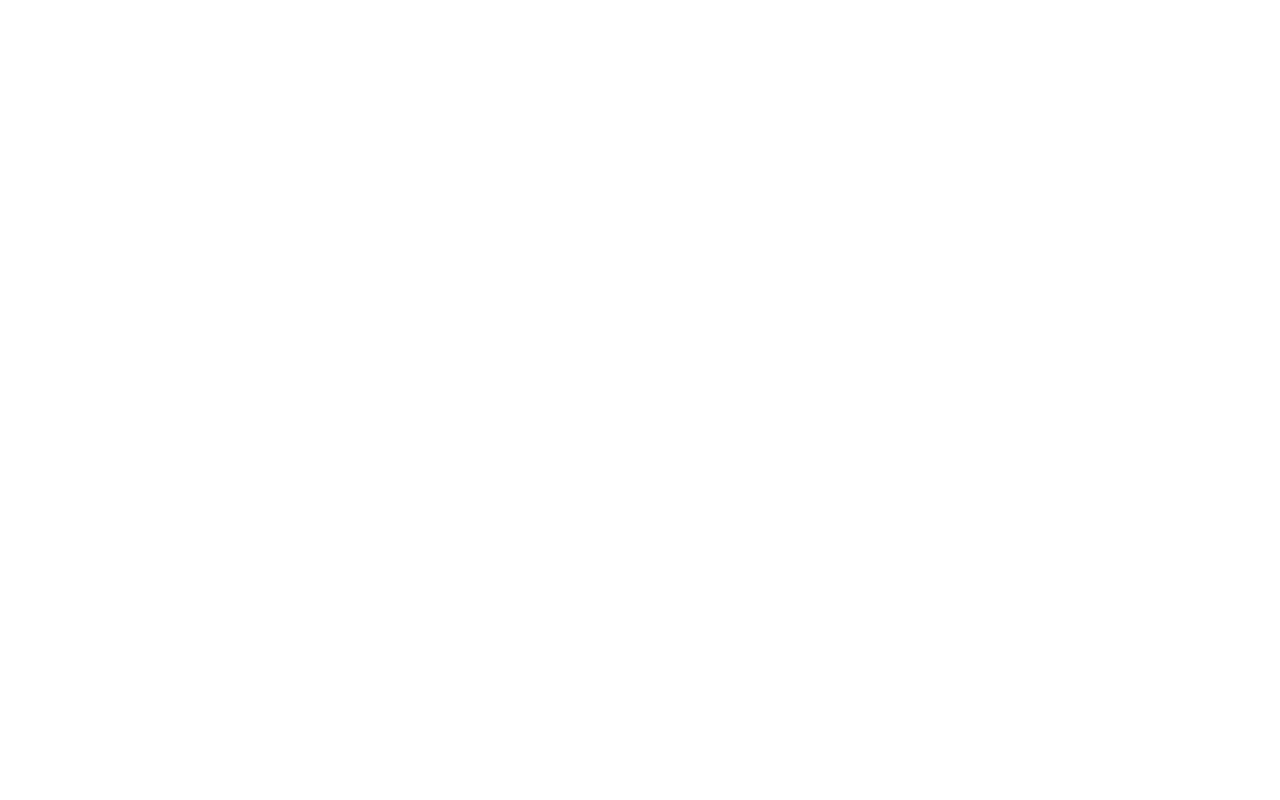
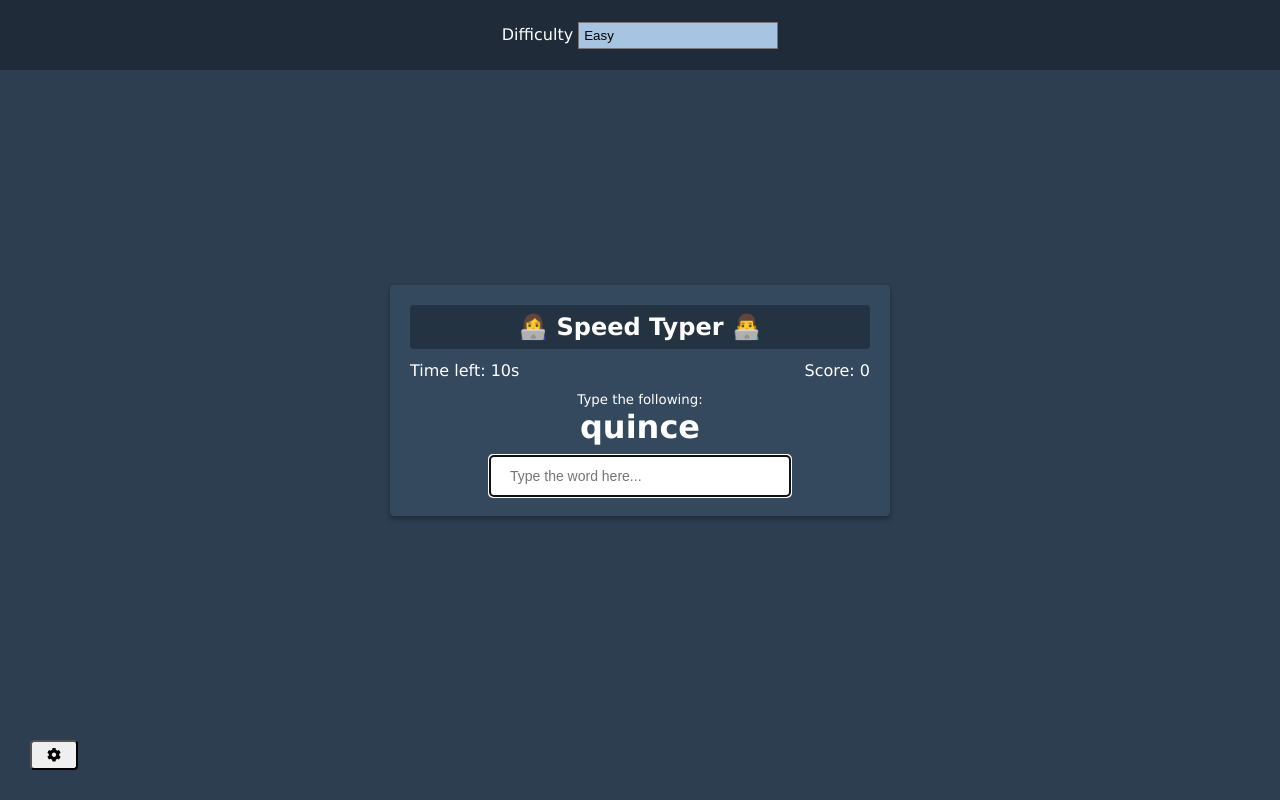
Before and after one commit to danielavazquez/typing-game, a website: page src/index.html in a window 1280 px wide. Drawn offline with nearby package versions, Linux system fonts and the light colour scheme; files that its build step writes are made by us from their sources.

Commit message:
Start HTML, add CSS styling, add JavaScript DOM elements and eventListener for text input

```diff
--- a/src/index.html
+++ b/src/index.html
@@ -1,14 +1,51 @@
 <!DOCTYPE html>
 <html lang="en">
+
 <head>
   <meta charset="UTF-8" />
   <meta name="viewport" content="width=device-width, initial-scale=1.0" />
   <meta http-equiv="X-UA-Compatible" content="ie=edge" />
+  <link rel="stylesheet" href="https://cdnjs.cloudflare.com/ajax/libs/font-awesome/5.11.2/css/all.min.css"
+    integrity="sha256-+N4/V/SbAFiW1MPBCXnfnP9QSN3+Keu+NlB+0ev/YKQ=" crossorigin="anonymous" />
   <link rel="stylesheet" href="css/index.css" />
-    <title>Title</title>
+  <title>Speed Typer</title>
 </head>
+
 <body>
-    <div class="container"></div>
+  <button id="settings-btn" class="settings-btn">
+    <i class="fas fa-cog"></i>
+  </button>
+
+  <div id="settings" class="settings">
+    <form id="settings-form">
+      <div>
+        <label for="difficulty">Difficulty</label>
+        <select id="difficulty">
+          <option value="easy">Easy</option>
+          <option value="medium">Medium</option>
+          <option value="hard">Hard</option>
+        </select>
+      </div>
+    </form>
+  </div>
+
+  <div class="container">
+    <h2>👩‍💻 Speed Typer 👨‍💻</h2>
+    <small>Type the following:</small>
+
+    <h1 id="word"></h1>
+
+    <input type="text" id="text" autocomplete="off" placeholder="Type the word here..." autofocus />
+
+    <p class="time-container">Time left: <span id="time">10s</span></p>
+
+    <p class="score-container">Score: <span id="score">0</span></p>
+
+    <div id="end-game-container" class="end-game-container"></div>
+  </div>
+
+
   <script src="js/index.js"></script>
 </body>
+
 </html>
--- a/src/js/index.js
+++ b/src/js/index.js
@@ -1,3 +1,97 @@
-document.addEventListener("DOMContentLoaded", () => {
-  //On loaded
+const word = document.getElementById('word');
+const text = document.getElementById('text');
+const scoreEl = document.getElementById('score');
+const timeEl = document.getElementById('time');
+const endgameEl = document.getElementById('end-game-container');
+const settingsBtn = document.getElementById('settings-btn');
+const settings = document.getElementById('settings');
+const settingsForm = document.getElementById('settings-form');
+const difficultySelect = document.getElementById('difficulty');
+
+//*First bring in all the DOM elements
+//*Second create global variables for random word chosen let randomWord let score let time, we want to reassign these
+//*Third ceate getRandomWord function
+//*Fourth create function to add word to DOM
+//*Fifth add text.eventListener within this listener we will be using an updateScore function not yet created
+//*Sixth create updateScore function
+
+//List of words for game
+const words = [
+  'sigh',
+  'tense',
+  'airplane',
+  'ball',
+  'pies',
+  'juice',
+  'warlike',
+  'bad',
+  'north',
+  'dependent',
+  'steer',
+  'silver',
+  'highfalutin',
+  'superficial',
+  'quince',
+  'eight',
+  'feeble',
+  'admit',
+  'drag',
+  'loving',
+  'spain',
+  'italy',
+  'france',
+  'brazil',
+  'croatia',
+  'japan',
+  'china',
+  'mexico',
+];
+
+//Init word
+let randomWord;
+
+//Init score
+let score = 0;
+
+//Init time
+let time = 10;
+
+//Generate random word from array
+//we have an arr called words and we need a random index or element from this arr
+//could also use an API with random words
+function getRandomWord() {
+  return words[Math.floor(Math.random() * words.length)];
+}
+
+
+//Add word to DOM, code for word not displayed using HTML but JavaScript
+function addWordToDOM() {
+  randomWord = getRandomWord();
+  word.innerHTML = randomWord;
+}
+
+
+//Update score function
+//increment score then set scoreEl to whatever score incremented to
+function updateScore() {
+  score++;
+  scoreEl.innerHTML = score;
+}
+addWordToDOM();
+
+//Event Listeners
+
+//listens for a text input and listens for an event
+//will capture what user is typing and put it in a variable
+text.addEventListener('input', e => {
+  const insertedText = e.target.value;
+
+  //check to see if inserted text is actually equal to the randomWord, if true call addWordToDOM function and then clear target value
+  if (insertedText === randomWord) {
+    addWordToDOM();
+    updateScore();
+
+    //clear e.target.value set to empty string
+    e.target.value = '';
+  }
 });
--- a/src/scss/index.scss
+++ b/src/scss/index.scss
@@ -1,4 +1,117 @@
 * {
-  margin: 0px;
   box-sizing: border-box;
 }
+
+body {
+  background-color: #2c3e50;
+  display: flex;
+  align-items: center;
+  justify-content: center;
+  min-height: 100vh;
+  margin: 0;
+  font-family: Verdana, Geneva, Tahoma, sans-serif;
+}
+
+button {
+  cursor: pointer;
+  font-size: 14px;
+  border-radius: 4px;
+  padding: 5px 15px;
+}
+
+select {
+  width: 200px;
+  padding: 5px;
+  appearance: none;
+  -webkit-appearance: none;
+  -moz-appearance: none;
+  border-radius: 0;
+  background-color: #a7c5e3;
+}
+
+select:focus,
+button:focus {
+  outline: 0;
+}
+
+.settings-btn {
+  position: absolute;
+  bottom: 30px;
+  left: 30px;
+}
+
+.settings {
+  position: absolute;
+  top: 0;
+  left: 0;
+  width: 100%;
+  background-color: rgba(0, 0, 0, 0.3);
+  height: 70px;
+  color: #fff;
+  display: flex;
+  align-items: center;
+  justify-content: center;
+  transform: translateY(0); //when set to 0 button shows by default if it were -100% it would not show by default
+  transition: transform 0.3s ease-in-out;
+}
+
+.settings.hide {
+  transform: translateY(-100%);
+}
+
+.container {
+  background-color: #34495e;
+  padding: 20px;
+  border-radius: 4px;
+  box-shadow: 0 3px 5px rgba(0, 0, 0, 0.3);
+  color: #fff;
+  position: relative; //relative we want to position score and time absolute
+  text-align: center;
+  width: 500px;
+}
+
+h2 {
+  background-color: rgba(0, 0, 0, 0.3);
+  padding: 8px;
+  border-radius: 4px;
+  margin: 0 0 40px;
+}
+
+h1 {
+  margin: 0;
+}
+
+input {
+  border: 0;
+  border-radius: 4px;
+  font-size: 14px;
+  width: 300px;
+  padding: 12px 20px;
+  margin-top: 10px;
+}
+
+.score-container {
+  position: absolute; //container is relative can positions this absolute
+  top: 60px;
+  right: 20px;
+}
+
+.time-container {
+  position: absolute;
+  top: 60px;
+  left: 20px;
+}
+
+.end-game-container {
+  background-color: inherit;
+  display: none;
+  align-items: center;
+  justify-content: center;
+  flex-direction: column;
+  position: absolute;
+  top: 0;
+  left: 0;
+  width: 100%;
+  height: 100%;
+  z-index: 1;
+}
```
Also changed, not shown: README.md. Lines whose indentation alone changed are shown as unchanged.
